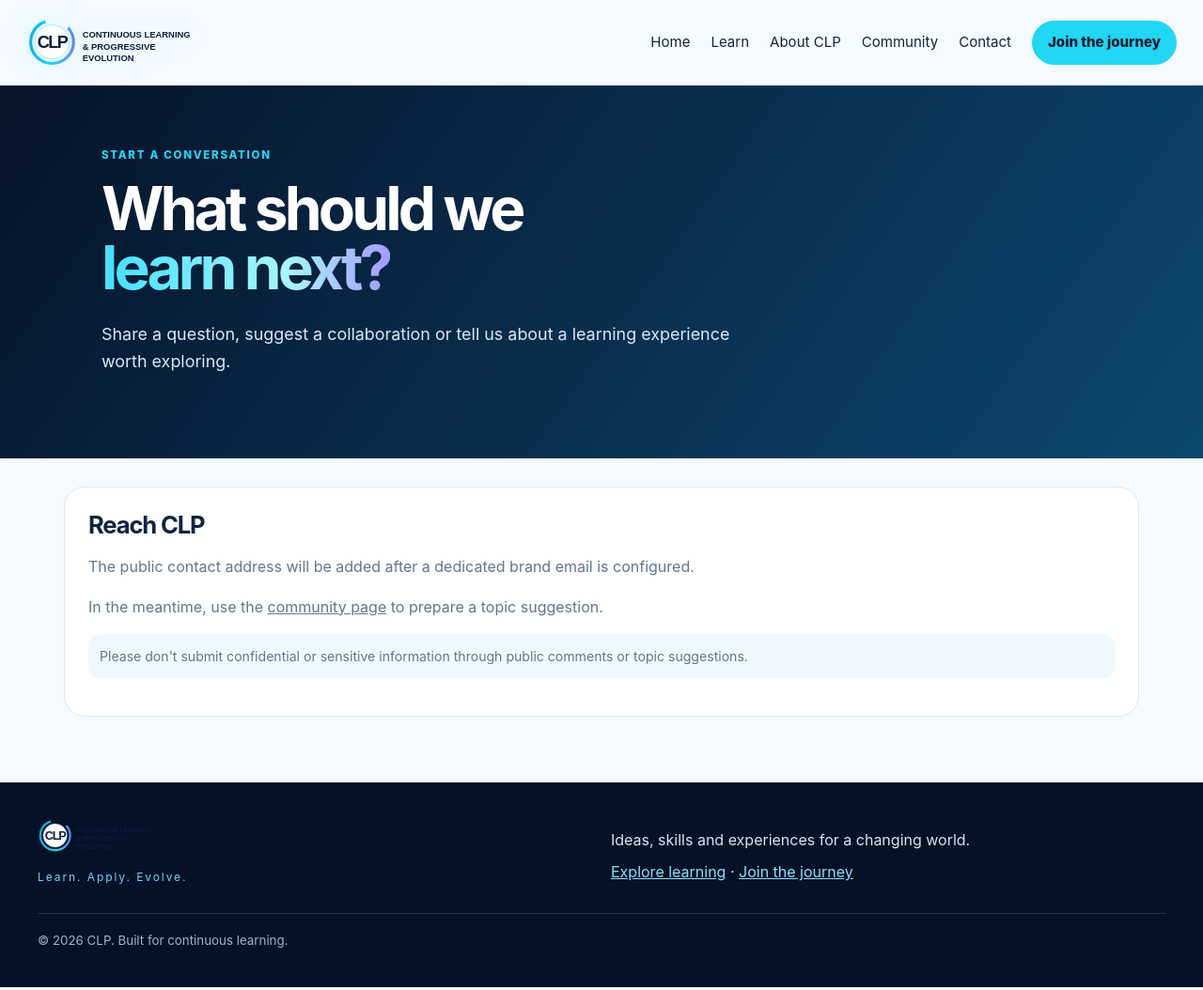
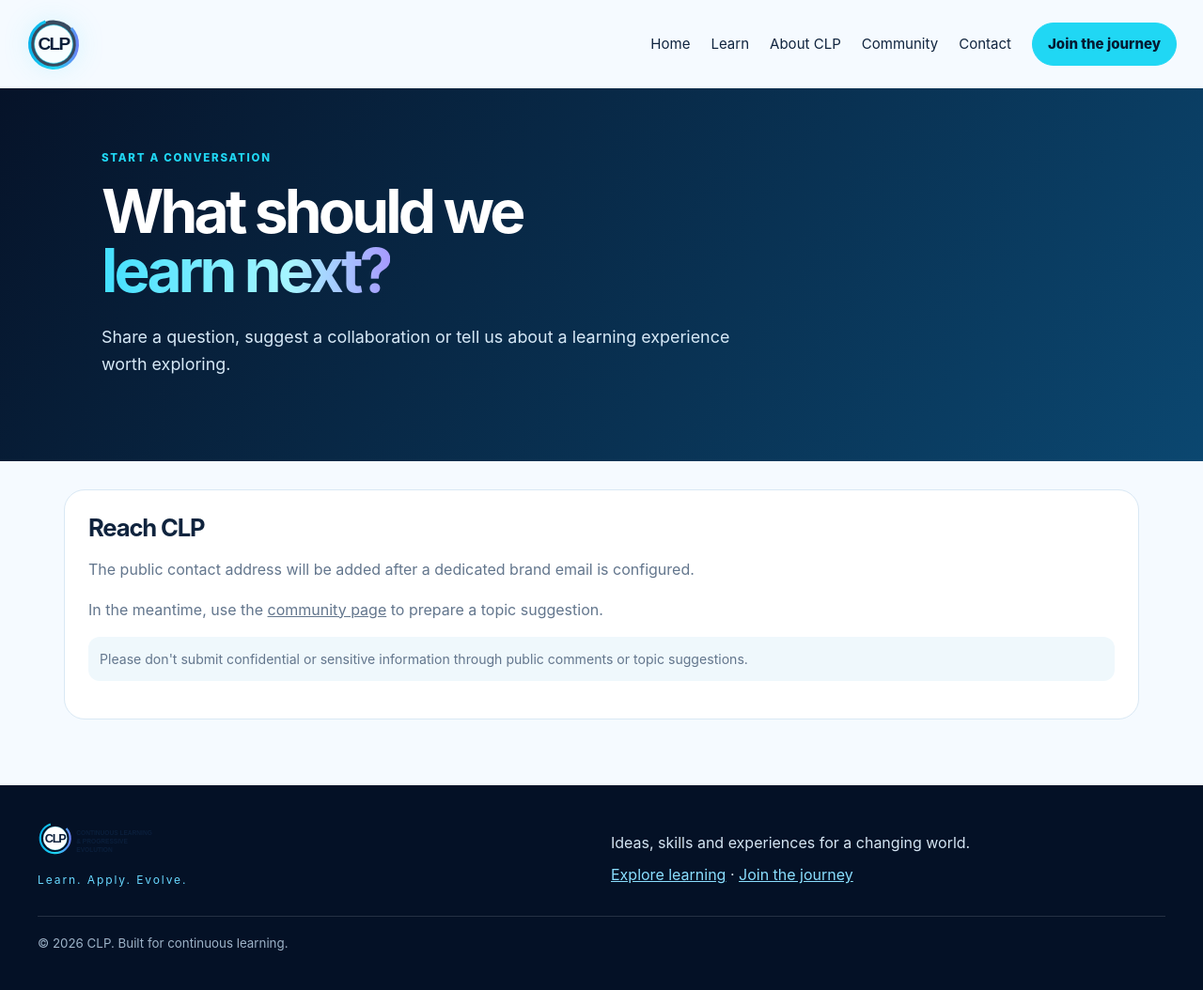
Before and after one commit to sanjeevkshu/clp, a Jekyll site: the page built from contact.md, in a window 1280 px wide. Shown: the whole page at 94% size. Built offline with Jekyll 4.4.1, drawn with Linux system fonts in a browser that asks for light colours.

Commit message:
Use clean CLP mark in shared site header

```diff
--- a/_includes/header.html
+++ b/_includes/header.html
@@ -1 +1 @@
-<header class="site-header"><a class="brand" href="{{ '/' | relative_url }}" aria-label="CLP home"><img src="{{ '/assets/images/clp-logo.svg' | relative_url }}" alt="CLP" width="190" height="55"></a><button class="nav-toggle" aria-expanded="false" aria-controls="site-nav">Menu</button><nav id="site-nav" class="site-nav" aria-label="Main navigation"><a href="{{ '/' | relative_url }}">Home</a><a href="{{ '/learn/' | relative_url }}">Learn</a><a href="{{ '/about/' | relative_url }}">About CLP</a><a href="{{ '/community/' | relative_url }}">Community</a><a href="{{ '/contact/' | relative_url }}">Contact</a><a class="button button-small" href="{{ '/community/' | relative_url }}">Join the journey</a></nav></header>
+<header class="site-header"><a class="brand" href="{{ '/' | relative_url }}" aria-label="CLP home"><img src="{{ '/assets/images/clp-mark.svg' | relative_url }}" alt="CLP" width="58" height="58"></a><button class="nav-toggle" aria-expanded="false" aria-controls="site-nav">Menu</button><nav id="site-nav" class="site-nav" aria-label="Main navigation"><a href="{{ '/' | relative_url }}">Home</a><a href="{{ '/learn/' | relative_url }}">Learn</a><a href="{{ '/about/' | relative_url }}">About CLP</a><a href="{{ '/community/' | relative_url }}">Community</a><a href="{{ '/contact/' | relative_url }}">Contact</a><a class="button button-small" href="{{ '/community/' | relative_url }}">Join the journey</a></nav></header>
```
